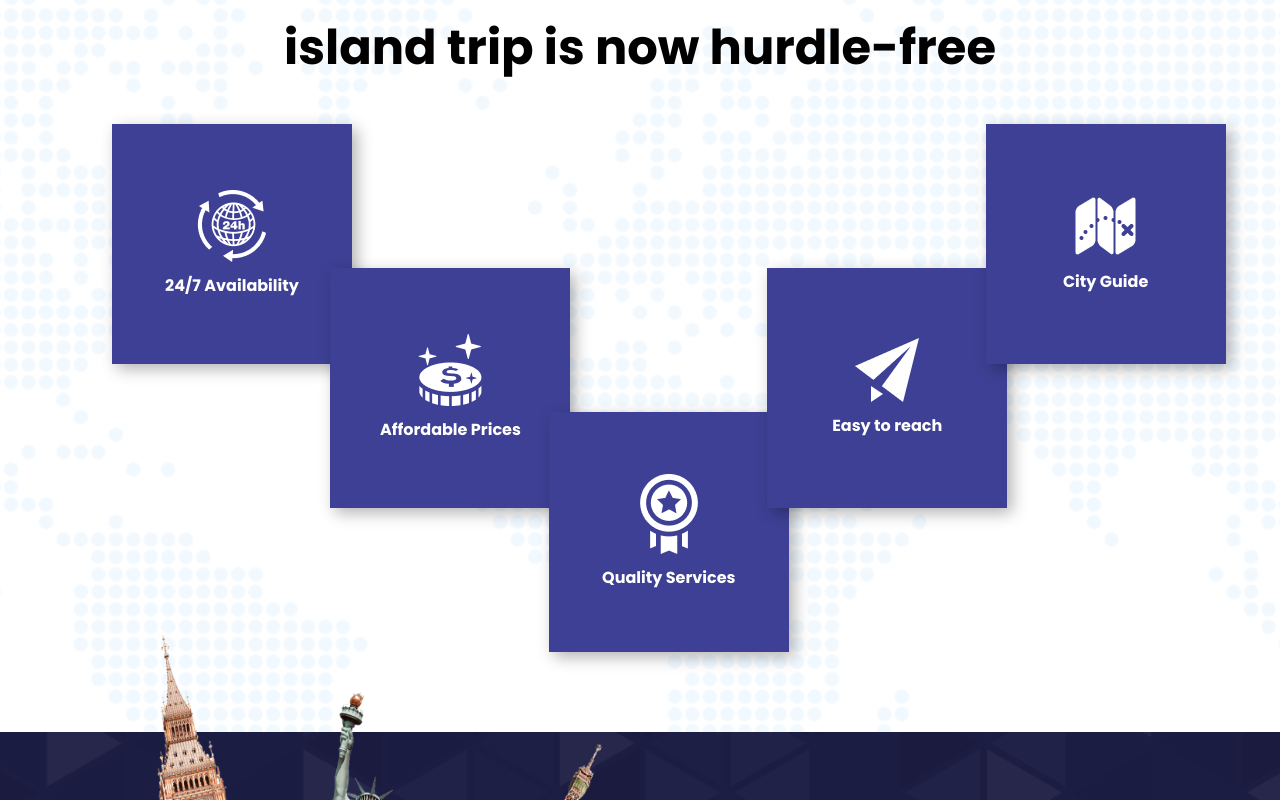
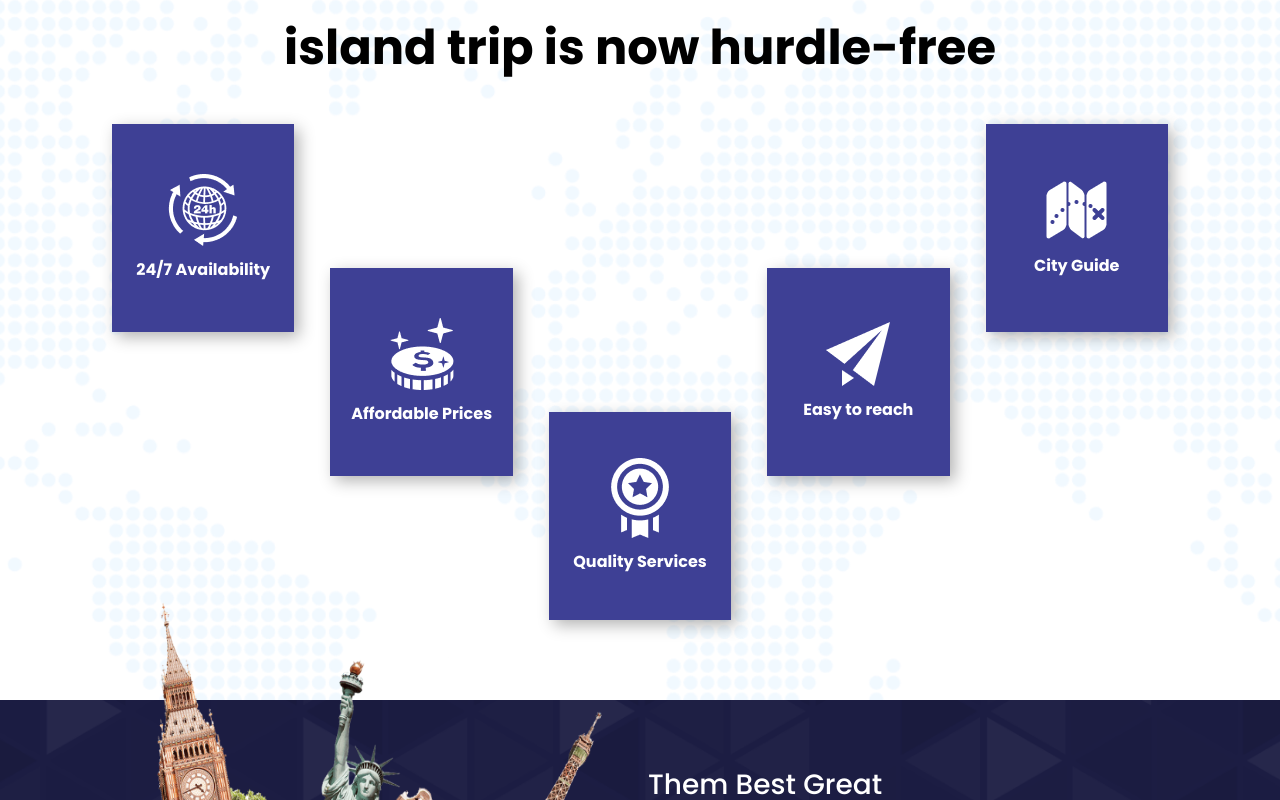
Before and after one commit to isweerasingha/ch_holiday, a Next.js app: page / in a window 1280 px wide. Shown: the part 1460-2260 px from the top of the page. Built offline with nearby package versions, Linux system fonts and the light colour scheme.

Commit message:
flip card xl size changed

```diff
--- a/src/app/page.jsx
+++ b/src/app/page.jsx
@@ -61,8 +61,8 @@ export default function Home() {
           </div>
           <div className="grid md:grid-cols-5 lg:gap-[36px] text-white grid-cols-2 gap-3 md:gap-6 box">
             {/*  */}
-            <div className="">
-              <div className="w-full h-48 card-container xl:w-60 xl:h-60 lg:h-36 lg:w-36 md:h-36 md:w-36">
+            <div className="flex justify-center">
+              <div className="w-full h-48 card-container xl:w-52 xl:h-52 lg:h-36 lg:w-36 md:h-36 md:w-36">
                 <div className="card">
                   <div className="front face bg-[#3E4095]">
                     <div className="flex flex-col items-center justify-center w-full h-full gap-3 font-bold text-white">
@@ -80,8 +80,8 @@ export default function Home() {
             </div>
 
             {/*  */}
-            <div className="md:mt-24 xl:mt-36">
-              <div className="w-full h-48 card-container xl:w-60 xl:h-60 lg:h-36 lg:w-36 md:h-36 md:w-36">
+            <div className="flex justify-center md:mt-24 xl:mt-36">
+              <div className="w-full h-48 card-container xl:w-52 xl:h-52 lg:h-36 lg:w-36 md:h-36 md:w-36">
                 <div className="card">
                   <div className="front face bg-[#3E4095]">
                     <div className="flex flex-col items-center justify-center w-full h-full gap-3 font-bold text-white">
@@ -99,8 +99,8 @@ export default function Home() {
             </div>
 
             {/*  */}
-            <div className="md:mt-48 xl:mt-72">
-              <div className="w-full h-48 card-container xl:w-60 xl:h-60 lg:h-36 lg:w-36 md:h-36 md:w-36">
+            <div className="flex justify-center md:mt-48 xl:mt-72">
+              <div className="w-full h-48 card-container xl:w-52 xl:h-52 lg:h-36 lg:w-36 md:h-36 md:w-36">
                 <div className="card">
                   <div className="front face bg-[#3E4095]">
                     <div className="flex flex-col items-center justify-center w-full h-full gap-3 font-bold text-white">
@@ -118,8 +118,8 @@ export default function Home() {
             </div>
 
             {/*  */}
-            <div className="md:mt-24 xl:mt-36">
-              <div className="w-full h-48 card-container xl:w-60 xl:h-60 lg:h-36 lg:w-36 md:h-36 md:w-36">
+            <div className="flex justify-center md:mt-24 xl:mt-36">
+              <div className="w-full h-48 card-container xl:w-52 xl:h-52 lg:h-36 lg:w-36 md:h-36 md:w-36">
                 <div className="card">
                   <div className="front face bg-[#3E4095]">
                     <div className="flex flex-col items-center justify-center w-full h-full gap-3 font-bold text-white">
@@ -137,8 +137,8 @@ export default function Home() {
             </div>
 
             {/*  */}
-            <div className="">
-              <div className="w-full h-48 card-container xl:w-60 xl:h-60 lg:h-36 lg:w-36 md:h-36 md:w-36">
+            <div className="flex justify-center">
+              <div className="w-full h-48 card-container xl:w-52 xl:h-52 lg:h-36 lg:w-36 md:h-36 md:w-36">
                 <div className="card">
                   <div className="front face bg-[#3E4095]">
                     <div className="flex flex-col items-center justify-center w-full h-full gap-3 font-bold text-white">
--- a/src/components/PopularPackCard.jsx
+++ b/src/components/PopularPackCard.jsx
@@ -12,9 +12,7 @@ const PopularPackCard = ({ Img, Days, Location, Price, Rate }) => {
         <div className="relative flex flex-col">
           <div className='relative w-full overflow-hidden group'>
             <Image src={Img} alt="/" className="w-full duration-300 group-hover:scale-110" />
-            {/* <div className='absolute z-40 w-full h-full duration-300 -bottom-full group-hover:bottom-0 bg-gradient-to-t from-[#fc0afc6a] to-[#ff57577e] flex justify-center items-end pb-10'>
-          <button className='bg-white border-2  lg:py-[17px] lg:px-[55px] py-[10px] px-[20px] uppercase font-bold text-[#EB268F] text-[16px] hover:scale-105 duration-200 hover:shadow-xl'>More Details</button>
-          </div> */}
+
           </div>
           <div className="xl:p-6 lg:p-2 p-6 md:p-4 bg-[#1C1D43] text-white">
             <div className="flex justify-between gap-3">
```
